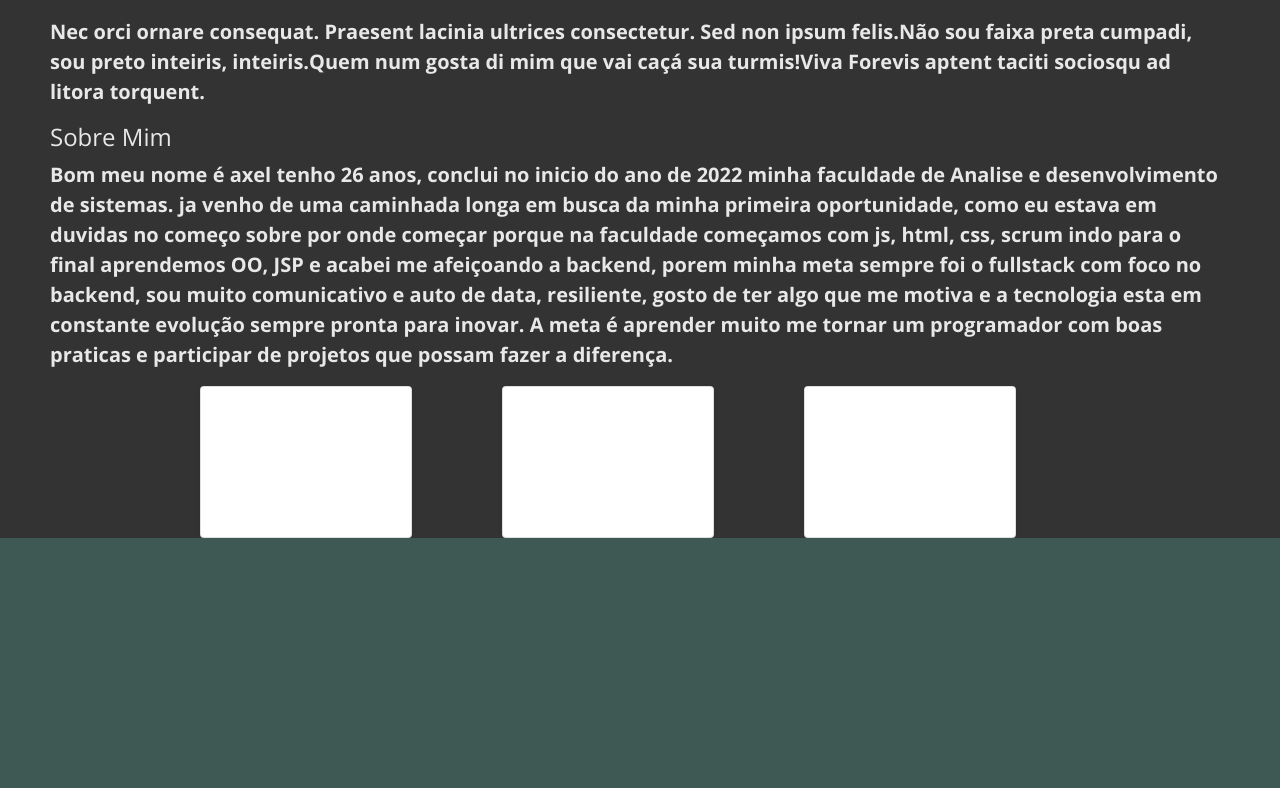
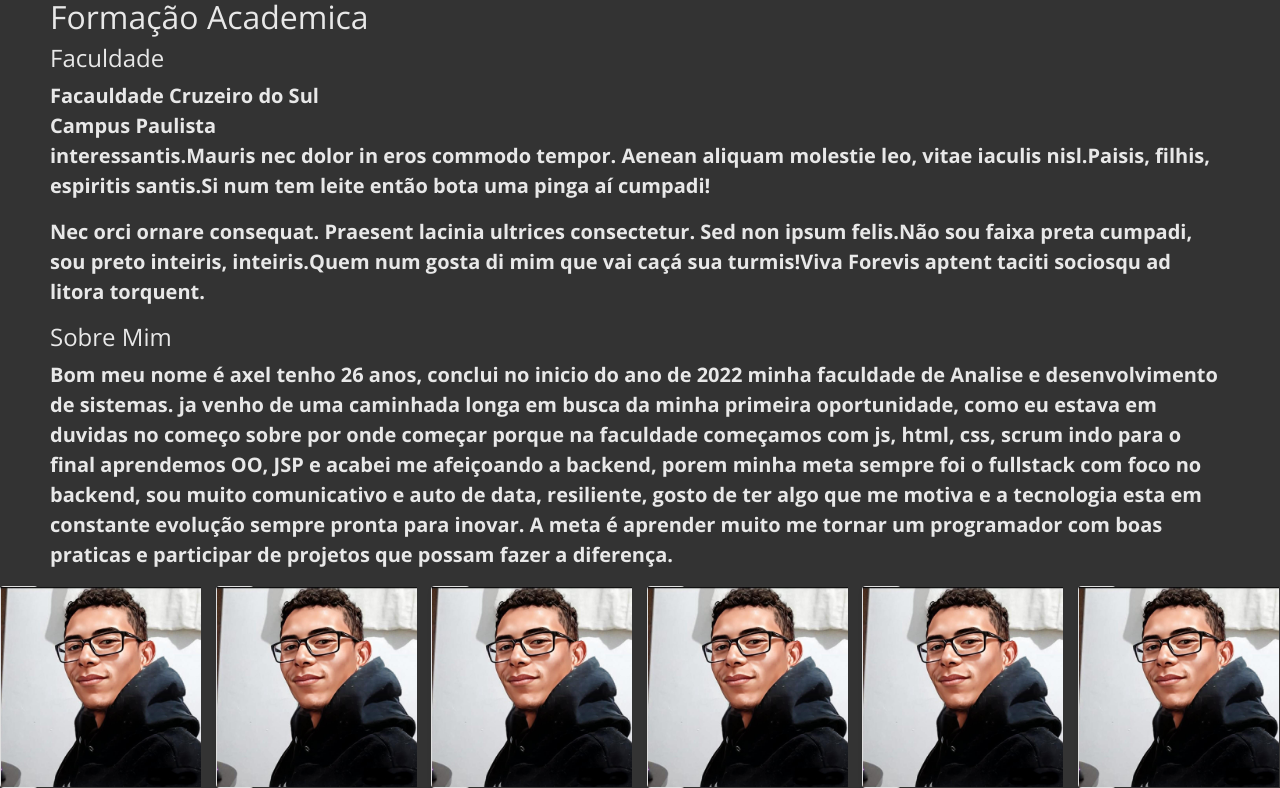
Before and after one commit to FelipeAxel/portifolioOnline, a React (Create React App) app in the folder frontend/: page / in a window 1280 px wide. Shown: the part 262-1050 px from the top of the page. Before the commit the page ends 800 px from the top, so only its background shows below. Built offline with nearby package versions, Linux system fonts and the light colour scheme.

Commit message:
second step in process part two

```diff
--- a/frontend/src/components/Principal/index.tsx
+++ b/frontend/src/components/Principal/index.tsx
@@ -1,7 +1,11 @@
 import './styles.css'
+import me from 'assets/img/me.jpeg'
 function Principal() {
     return (
         <main >
+            <picture>
+                <img className="teste" src={me}></img>
+            </picture>
             <h2>
                 Formação Academica
             </h2>
@@ -39,9 +43,9 @@ function Principal() {
                 <div className='row row-cols-1 row-cols-sm-2 row-cols-md-3 g3'>
                     <div className='col'>
                         <div className="card shadow-sm">
-                            <svg className="bd-placeholder-img card-img-top">
 
-                            </svg>
+                                <img src={me}></img>
+
                         </div>
                     </div>
                 </div>
@@ -49,7 +53,9 @@ function Principal() {
                 <div className='row row-cols-1 row-cols-sm-2 row-cols-md-3 g3'>
                     <div className='col'>
                         <div className="card shadow-sm">
-                            <svg className="bd-placeholder-img card-img-top"></svg>
+
+                                <img src={me}></img>
+
                         </div>
                     </div>
                 </div>
@@ -57,7 +63,39 @@ function Principal() {
                 <div className='row row-cols-1 row-cols-sm-2 row-cols-md-3 g3'>
                     <div className='col'>
                         <div className="card shadow-sm">
-                            <svg className="bd-placeholder-img card-img-top"></svg>
+
+                                <img src={me}></img>
+
+                        </div>
+                    </div>
+                </div>
+
+                <div className='row row-cols-1 row-cols-sm-2 row-cols-md-3 g3'>
+                    <div className='col'>
+                        <div className="card shadow-sm">
+
+                                <img src={me}></img>
+
+                        </div>
+                    </div>
+                </div>
+
+                <div className='row row-cols-1 row-cols-sm-2 row-cols-md-3 g3'>
+                    <div className='col'>
+                        <div className="card shadow-sm">
+
+                                <img src={me}></img>
+
+                        </div>
+                    </div>
+                </div>
+
+                <div className='row row-cols-1 row-cols-sm-2 row-cols-md-3 g3'>
+                    <div className='col'>
+                        <div className="card shadow-sm">
+
+                                <img src={me}></img>
+
                         </div>
                     </div>
                 </div>
--- a/frontend/src/components/Principal/styles.css
+++ b/frontend/src/components/Principal/styles.css
@@ -1,27 +1,39 @@
-main{
+main {
     background-color: #333333;
     font-size: 20px;
     margin: 0;
     font-weight: 700;
 }
 
-article, h2{
+img {
+    width: 200px;
+    height: 200px;
+}
+
+article,
+h2 {
     color: #e8e8e8;
-
     margin-left: 50px;
     margin-right: 50px;
 }
-p{
+
+p {
     color: #e8e8e8;
 }
-.miniatura{
+
+.miniatura {
+    margin-block-start: auto;
     display: flex;
-    align-items: center;
-
-    margin-left: 200px;
+    justify-content: space-between;
 
 }
-.card{
-    width: 250%;
-    height: 225;
+
+.card {
+    width: 75%;
+    height: 100;
+
 }
+
+.teste {
+    margin-left: 50px;
+}
```
Also changed, not shown: frontend/src/assets/img/me.jpeg (added).
